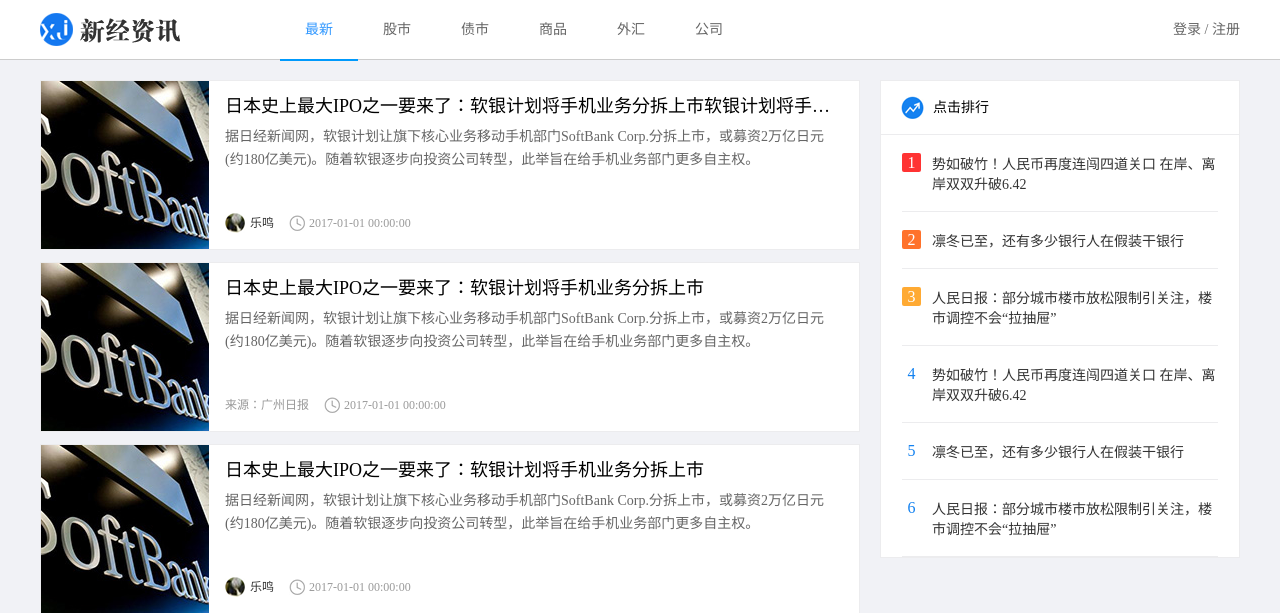
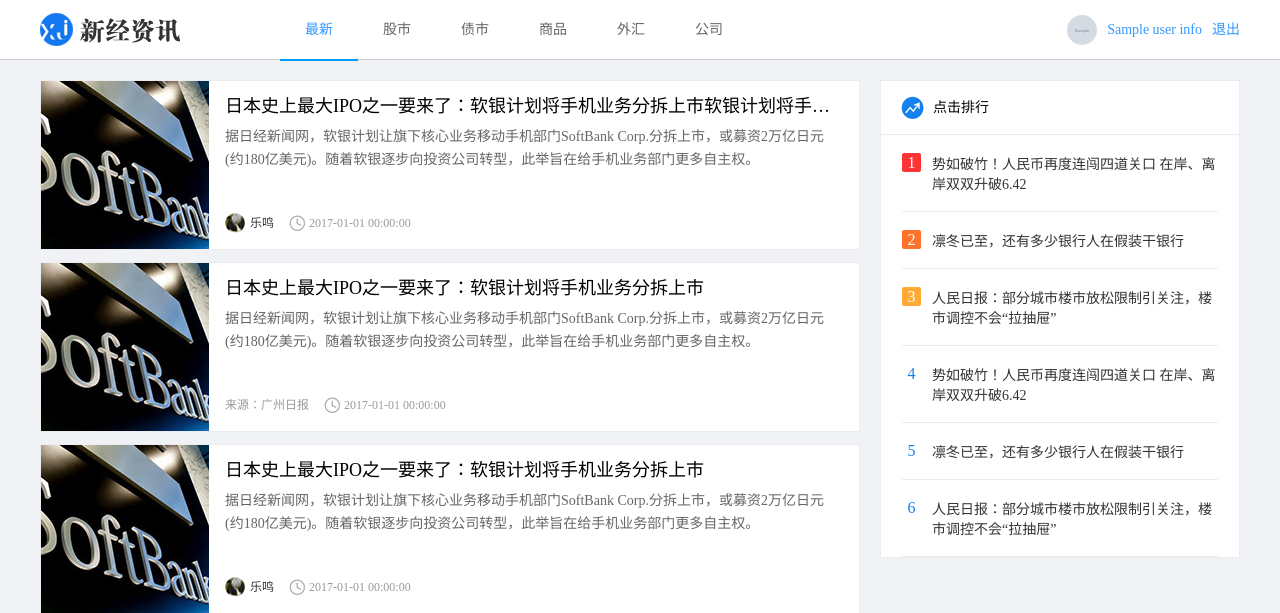
Before and after one commit to hui16620791020/Tobject, a Flask app: template info/templates/index.html in a window 1280 px wide. Shown: the top 613 px of the page. Run offline with Flask 2, Linux system fonts and the light colour scheme; the template is opened without the code that fills it: most values are stand-ins (such as "Sample title", 1, 10 or a date in 2020); grey boxes marked "Sample" are stand-in pictures; parts of the project's set-up code (start-up, migrations or seed data) failed here and were passed over.

Commit message:
登录成功展示用户的数据前后端逻辑实现

```diff
--- a/info/static/news/css/main.css
+++ b/info/static/news/css/main.css
@@ -68,7 +68,7 @@ body{
     height:30px;
     overflow: hidden;
     margin-top:15px;
-    display:none;
+    display:block;
 }
 
 .user_login img{
--- a/info/static/news/js/main.js
+++ b/info/static/news/js/main.js
@@ -95,6 +95,7 @@ $(function(){
 
     // TODO 登录表单提交
     $(".login_form_con").submit(function (e) {
+        // 阻止表单默认提交操作 后续使用ajax请求来代替
         e.preventDefault()
         var mobile = $(".login_form #mobile").val()
         var password = $(".login_form #password").val()
@@ -108,8 +109,33 @@ $(function(){
             $("#login-password-err").show();
             return;
         }
-
+        //组织参数js对象
+        params = {
+            "mobile": mobile,
+            "password": password
+        }
         // 发起登录请求
+        // 发起注册请求
+        $.ajax({
+            // 设置url
+             url: "/passport/login",
+             // 设置请求方式
+             type: "post",
+             // 将js对象转换成json字符串发送给后端
+             data: JSON.stringify(params),
+             // 声明上传的数据内容格式是 json字符串
+             contentType: "application/json",
+             dataType: "json",
+             success: function (resp) {
+                if(resp.errno == "0"){
+                    // 返回成功 刷新页面
+                    location.reload()
+                }else{
+                    $("#login-password-err").html(resp.errmsg)
+                    $("#login-password-err").show()
+                }
+             }
+         })
     })
 
 
--- a/info/templates/index.html
+++ b/info/templates/index.html
@@ -21,15 +21,24 @@
                 <li data-cid="4"><a href="javascript:;">外汇</a></li>
                 <li data-cid="5"><a href="javascript:;">公司</a></li>
             </ul>
-            <div class="user_btns fr">
-                <a href="javascript:;" class="login_btn">登录</a> / <a href="javascript:;" class="register_btn">注册</a>
-            </div>
-            <!-- 用户登录后显示下面，隐藏上面 -->
-            <div class="user_login fr">
-                <img src="../static/news/images/person01.png" class="lgin_pic">
-                <a href="#">用户张三</a>
-                <a href="#">退出</a>
-            </div>
+
+            {% if data.user_info %}
+                <!-- 用户登录后显示下面，隐藏上面 -->
+                <div class="user_login fr">
+                    <img src="{% if data.user_info.avatar_url %}{{ data.user_info.avatar_url }}{% else %}../../static/news/images/person01.png{% endif %}" class="lgin_pic">
+                    <a href="#">{{ data.user_info.nick_name }}</a>
+                    <a href="#">退出</a>
+                </div>
+            {% else %}
+                     <div class="user_btns fr">
+                        <a href="javascript:;" class="login_btn">登录</a> / <a href="javascript:;" class="register_btn">注册</a>
+                     </div>
+            {% endif %}
+
+
+
+
+
         </div>
     </div>
 
```
Also changed, not shown: info/modules/index/views.py (+17 -7 lines).
